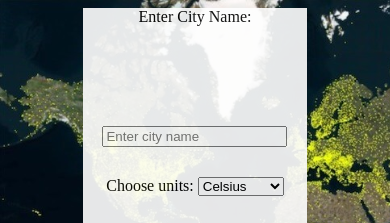
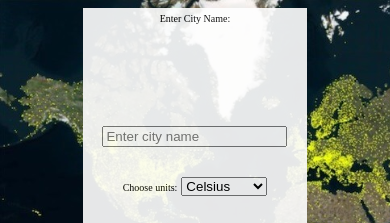
Before and after one commit to karthik-924/weather-report, a website: page index.html in a window 390 px wide. Shown: the top 223 px of the page. Drawn offline with Linux system fonts and the light colour scheme.

Commit message:
changes_in_css

```diff
--- a/index.css
+++ b/index.css
@@ -75,3 +75,8 @@ label{
         margin-bottom: 100px;
     }
 }
+@media  screen and (max-width:500px) {
+    label{
+        font-size: 10px;
+    }
+}
```
